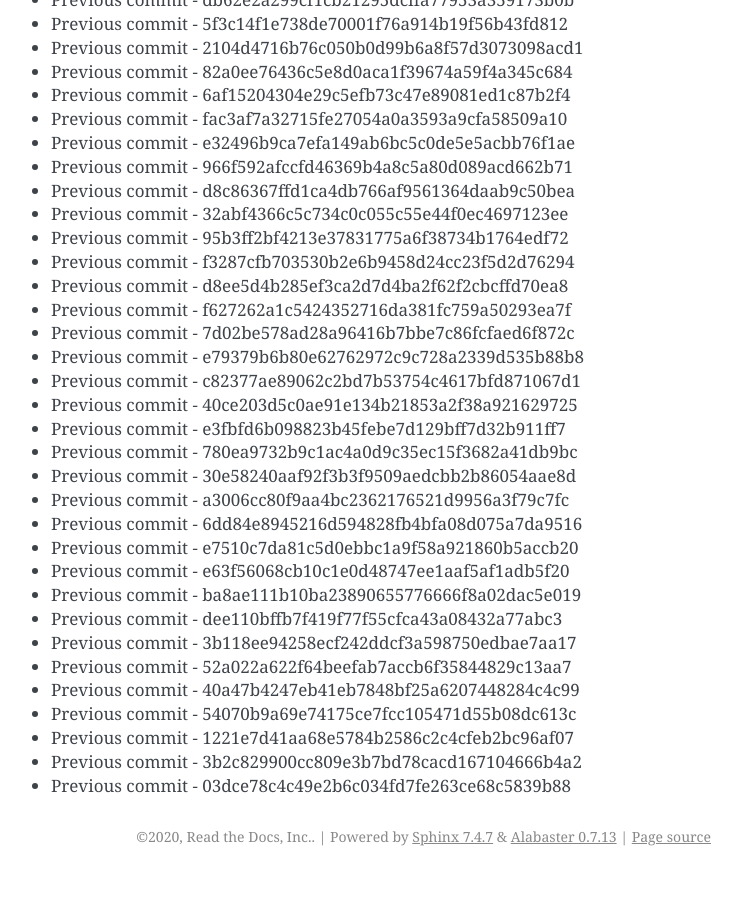
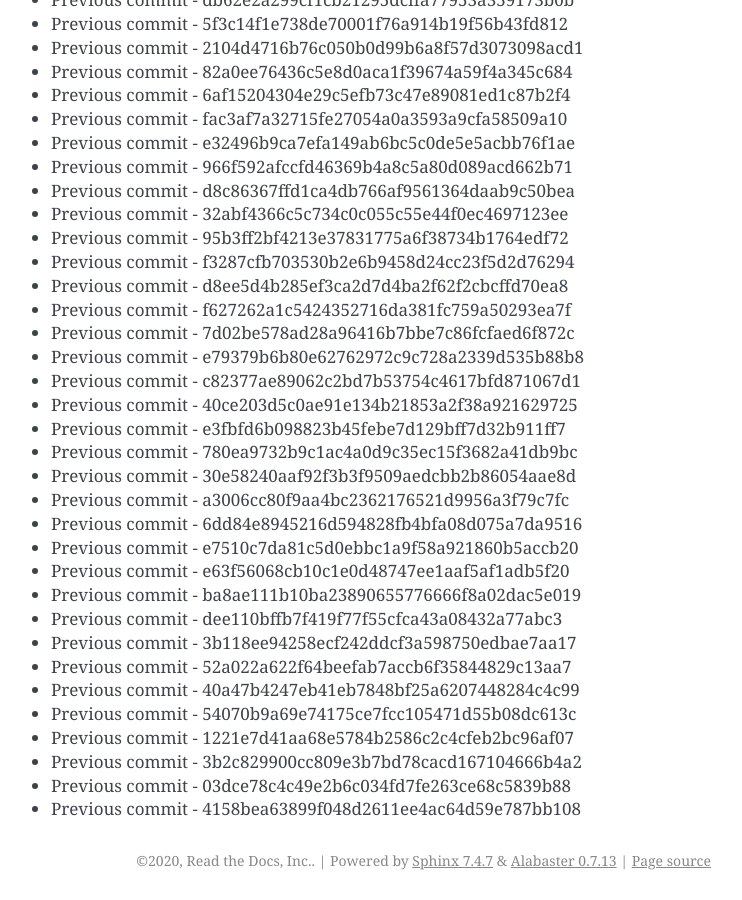
Before and after one commit to readthedocs/rtd-git-stresstest, a Sphinx documentation site: the page built from docs/updates.rst, in a window 1280 px wide and 900 px high, scrolled down 72736 px. Shown: the whole window, without its empty margins (399-1141 px from the left). Built offline with Sphinx 7.4.7, drawn with Linux system fonts in a browser that asks for light colours; before the commit the page ends 73612 px from its top, so only the background shows below that.

Commit message:
Generating commit from previous: 4158bea63899f048d2611ee4ac64d59e787bb108

```diff
--- a/docs/updates.rst
+++ b/docs/updates.rst
@@ -3088,3 +3088,4 @@ It can be tested for any performance characteristics.
 * Previous commit - 1221e7d41aa68e5784b2586c2c4cfeb2bc96af07
 * Previous commit - 3b2c829900cc809e3b7bd78cacd167104666b4a2
 * Previous commit - 03dce78c4c49e2b6c034fd7fe263ce68c5839b88
+* Previous commit - 4158bea63899f048d2611ee4ac64d59e787bb108
```
